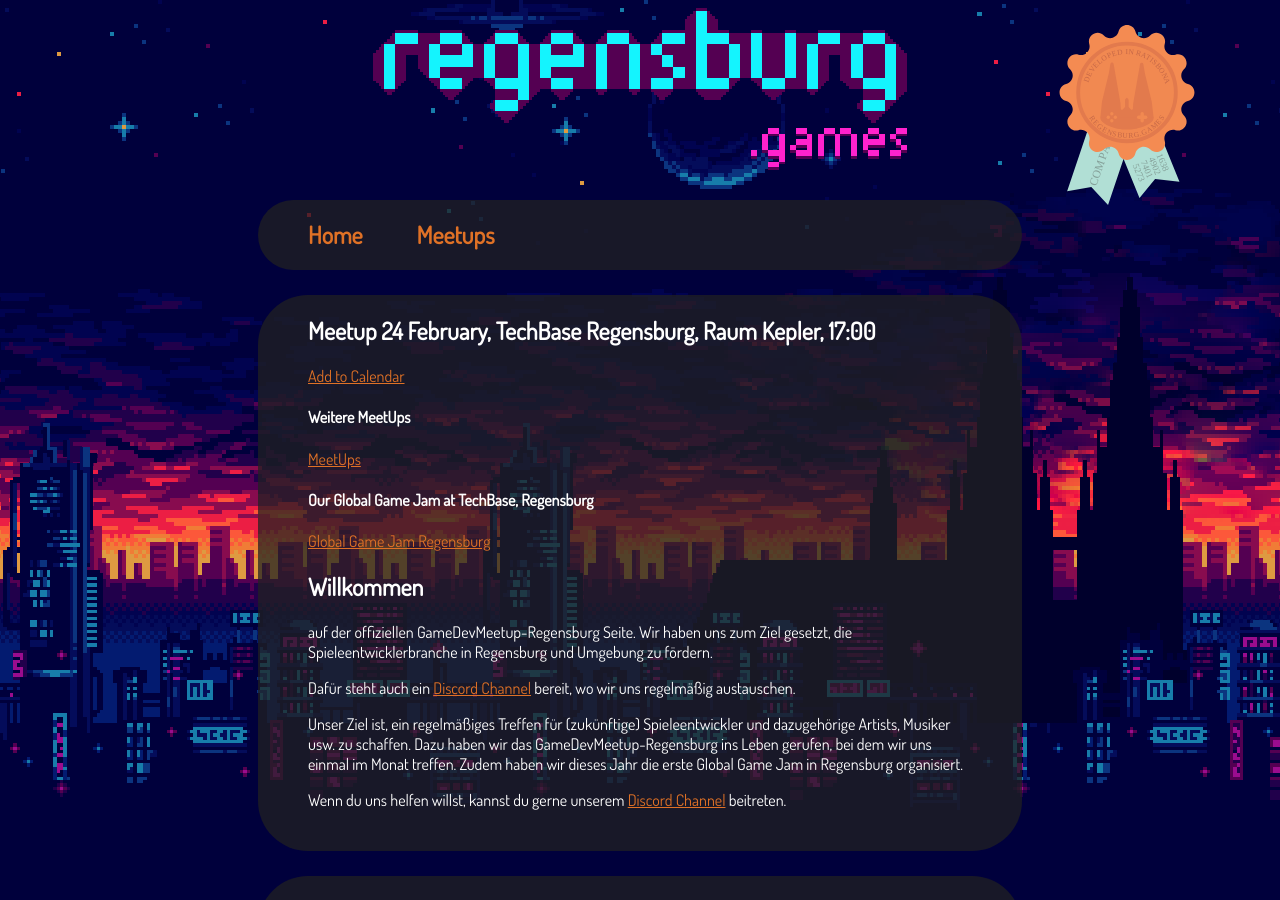
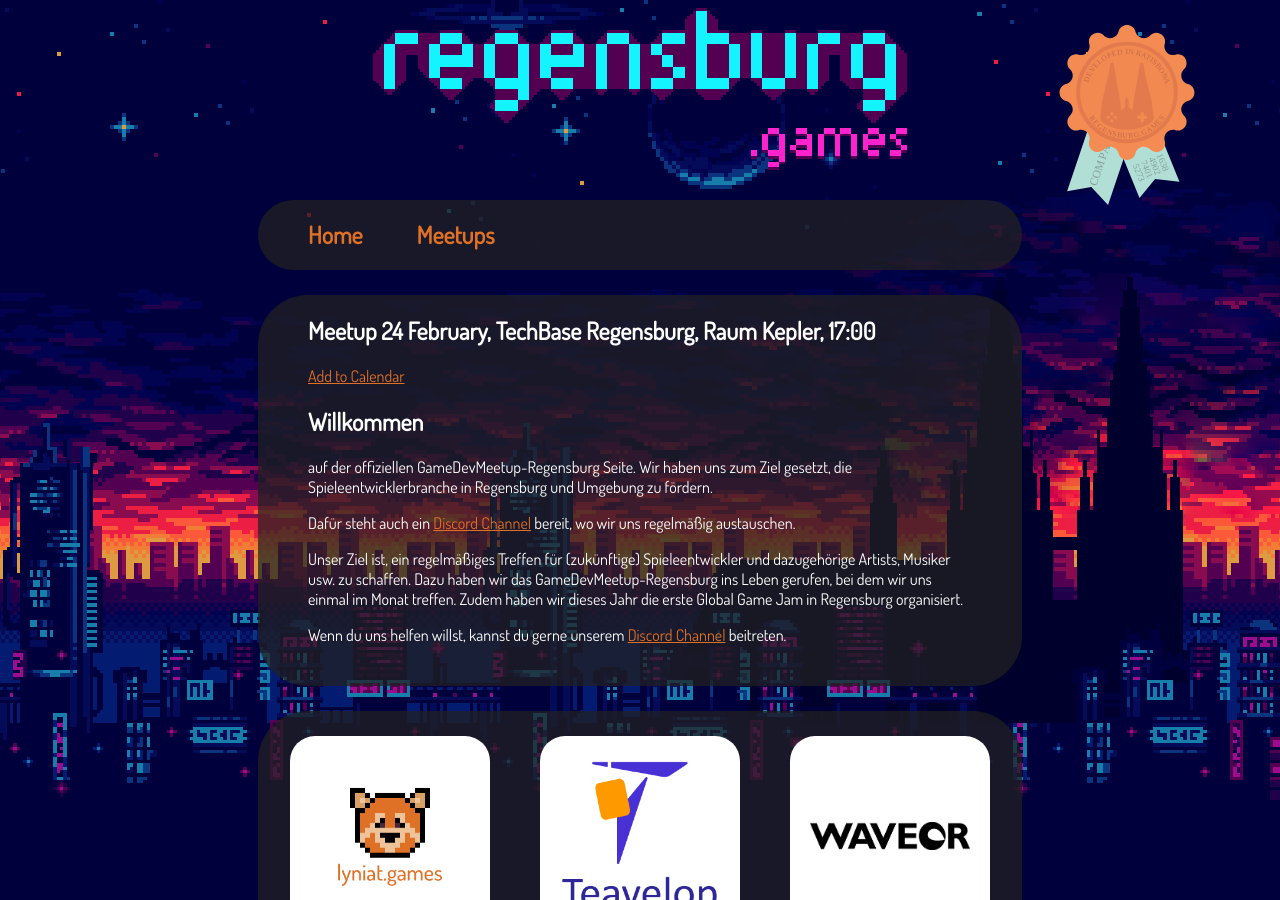
Before and after one commit to Lyniat/GameDevMeetup-Regensburg, a Jekyll site: the page built from index.md, in a window 1280 px wide and 900 px high. Built offline with Jekyll 4.4.1, drawn with Linux system fonts in a browser that asks for light colours; our own code applies the rules of GitHub Pages for plain Markdown files; a script that is not in the unit is left out; the repository's description, which GitHub fills in, is left out.

Commit message:
Update index.md

```diff
--- a/index.md
+++ b/index.md
@@ -1,12 +1,6 @@
 # Meetup 24 February, TechBase Regensburg, Raum Kepler, 17:00
 <a title="Add to Calendar" class="addeventatc" data-id="SH4623293" href="https://www.addevent.com/event/SH4623293" target="_blank" rel="nofollow">Add to Calendar</a>
 	<script type="text/javascript" src="https://addevent.com/libs/atc/1.6.1/atc.min.js" async defer></script>
-
-#### Weitere MeetUps
-[MeetUps](http://regensburg.games/events)
-
-#### Our Global Game Jam at TechBase, Regensburg
-[Global Game Jam Regensburg](https://regensburg.games/ggj/)
 
 ## Willkommen
 auf der offiziellen GameDevMeetup-Regensburg Seite.
```
